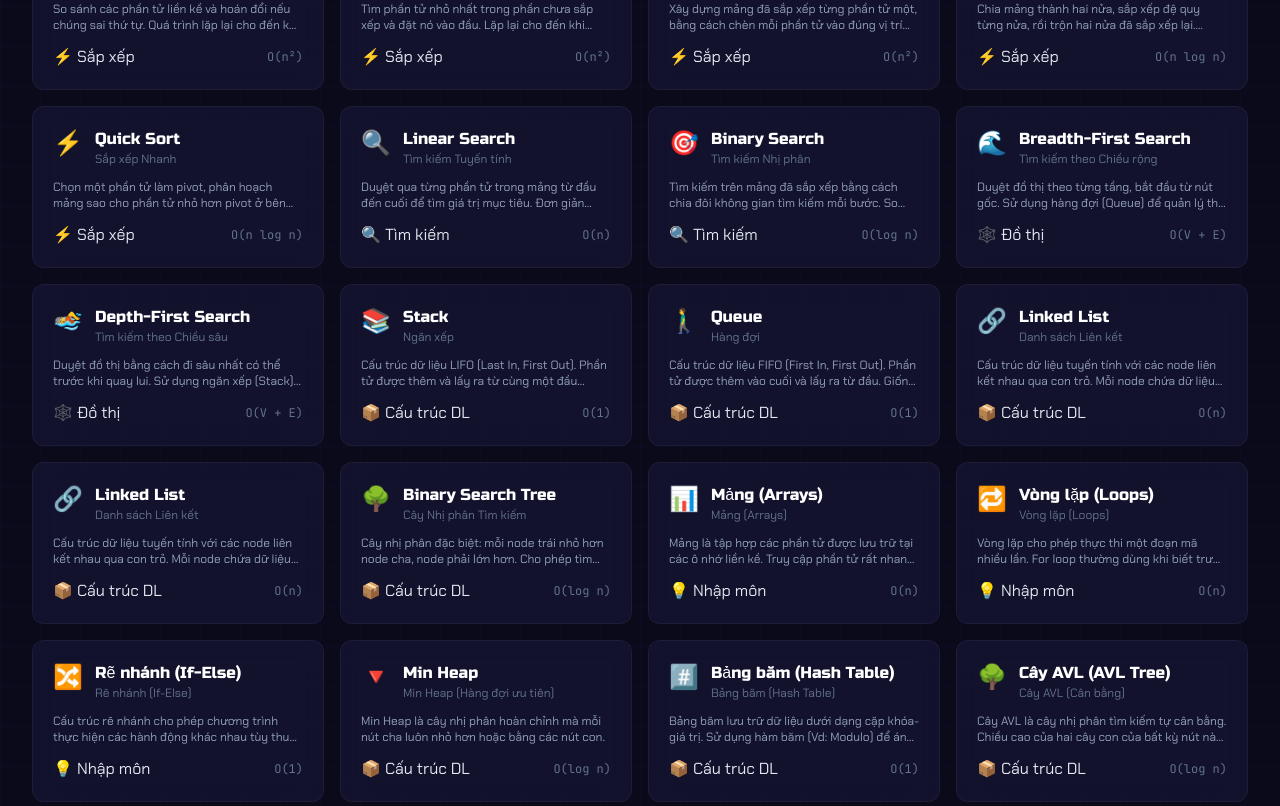
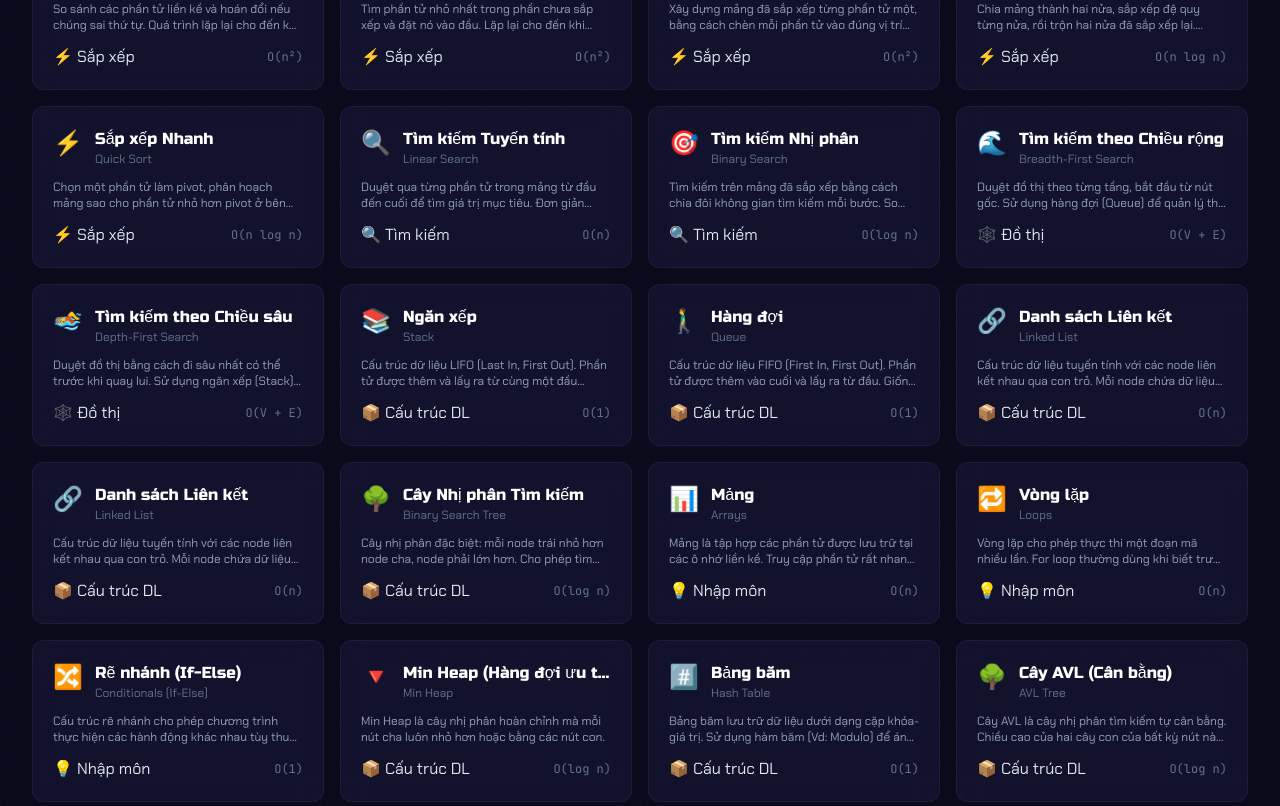
Before and after one commit to Nhqvu2005/AlgoVerse, a Next.js app: page / in a window 1280 px wide. Shown: the part 1154-1960 px from the top of the page. Built offline with nearby package versions, Linux system fonts and the light colour scheme.

Commit message:
feat: Add bilingual name/category display - swap based on locale

```diff
--- a/src/app/algorithms/[slug]/page.tsx
+++ b/src/app/algorithms/[slug]/page.tsx
@@ -173,8 +173,8 @@ export default function AlgorithmPage() {
                         <div className="flex items-center gap-3">
                             <span className="text-3xl">{algo.icon}</span>
                             <div>
-                                <h1 className="font-heading text-2xl md:text-3xl text-white">{algo.name}</h1>
-                                <p className="text-text-muted text-sm">{algo.nameVi}</p>
+                                <h1 className="font-heading text-2xl md:text-3xl text-white">{locale === 'vi' ? algo.nameVi : algo.name}</h1>
+                                <p className="text-text-muted text-sm">{locale === 'vi' ? algo.name : algo.nameVi}</p>
                             </div>
                         </div>
 
--- a/src/app/page.tsx
+++ b/src/app/page.tsx
@@ -111,8 +111,8 @@ export default function HomePage() {
                   key={cat}
                   onClick={() => setActiveCategory(cat)}
                   className={`px-4 py-2 rounded-lg text-sm font-medium transition-all duration-200 ${activeCategory === cat
-                      ? 'bg-primary/20 text-primary-light border border-primary/40 shadow-glow-sm'
-                      : 'bg-surface/50 text-text-secondary border border-white/5 hover:border-primary/20 hover:text-white'
+                    ? 'bg-primary/20 text-primary-light border border-primary/40 shadow-glow-sm'
+                    : 'bg-surface/50 text-text-secondary border border-white/5 hover:border-primary/20 hover:text-white'
                     }`}
                 >
                   {cat === 'all'
@@ -141,9 +141,9 @@ export default function HomePage() {
                     <span className="text-2xl">{algo.icon}</span>
                     <div className="flex-1 min-w-0">
                       <h3 className="font-heading text-base text-white group-hover:text-primary-light transition-colors truncate">
-                        {algo.name}
+                        {locale === 'vi' ? algo.nameVi : algo.name}
                       </h3>
-                      <p className="text-xs text-text-muted">{algo.nameVi}</p>
+                      <p className="text-xs text-text-muted">{locale === 'vi' ? algo.name : algo.nameVi}</p>
                     </div>
                   </div>
 
--- a/src/lib/algorithms/basics/arrays.ts
+++ b/src/lib/algorithms/basics/arrays.ts
@@ -77,8 +77,8 @@ arr.pop_back();`
 
 export const arrays: AlgorithmInfo = {
     slug: 'arrays',
-    name: 'Mảng (Arrays)',
-    nameVi: 'Mảng (Arrays)',
+    name: 'Arrays',
+    nameVi: 'Mảng',
     description: 'Mảng là tập hợp các phần tử được lưu trữ tại các ô nhớ liền kề. Truy cập phần tử rất nhanh theo chỉ số (O(1)).',
     descriptionEn: 'An Array is a collection of elements stored at contiguous memory locations. Accessing elements by index is very fast (O(1)).',
     category: 'concept',
--- a/src/lib/algorithms/basics/conditionals.ts
+++ b/src/lib/algorithms/basics/conditionals.ts
@@ -75,7 +75,7 @@ cout << result << endl;`
 
 export const conditionals: AlgorithmInfo = {
     slug: 'conditionals',
-    name: 'Rẽ nhánh (If-Else)',
+    name: 'Conditionals (If-Else)',
     nameVi: 'Rẽ nhánh (If-Else)',
     description: 'Cấu trúc rẽ nhánh cho phép chương trình thực hiện các hành động khác nhau tùy thuộc vào điều kiện boolean.',
     descriptionEn: 'Conditionals allow the program to execute different actions based on boolean conditions.',
--- a/src/lib/algorithms/basics/loops.ts
+++ b/src/lib/algorithms/basics/loops.ts
@@ -64,8 +64,8 @@ while (count > 0) {
 
 export const loops: AlgorithmInfo = {
     slug: 'loops',
-    name: 'Vòng lặp (Loops)',
-    nameVi: 'Vòng lặp (Loops)',
+    name: 'Loops',
+    nameVi: 'Vòng lặp',
     description: 'Vòng lặp cho phép thực thi một đoạn mã nhiều lần. For loop thường dùng khi biết trước số lần lặp, While loop dùng khi lặp theo điều kiện.',
     descriptionEn: 'Loops allow executing a block of code multiple times. For loops are used when the number of iterations is known, While loops are condition-based.',
     category: 'concept',
--- a/src/lib/algorithms/dataStructures/avlTree.ts
+++ b/src/lib/algorithms/dataStructures/avlTree.ts
@@ -79,7 +79,7 @@ Node* insert(Node* node, int key) {
 
 export const avlTree: AlgorithmInfo = {
     slug: 'avl-tree',
-    name: 'Cây AVL (AVL Tree)',
+    name: 'AVL Tree',
     nameVi: 'Cây AVL (Cân bằng)',
     description: 'Cây AVL là cây nhị phân tìm kiếm tự cân bằng. Chiều cao của hai cây con của bất kỳ nút nào chỉ chênh lệch tối đa là 1.',
     descriptionEn: 'AVL Tree is a self-balancing Binary Search Tree. The heights of the two child subtrees of any node differ by at most one.',
--- a/src/lib/algorithms/dataStructures/hashTable.ts
+++ b/src/lib/algorithms/dataStructures/hashTable.ts
@@ -102,8 +102,8 @@ void insert(int key) {
 
 export const hashTable: AlgorithmInfo = {
     slug: 'hash-table',
-    name: 'Bảng băm (Hash Table)',
-    nameVi: 'Bảng băm (Hash Table)',
+    name: 'Hash Table',
+    nameVi: 'Bảng băm',
     description: 'Bảng băm lưu trữ dữ liệu dưới dạng cặp khóa-giá trị. Sử dụng hàm băm (Vd: Modulo) để ánh xạ khóa vào chỉ mục. Nếu hai khóa có cùng chỉ mục (Va chạm), ta dùng Chaining (Danh sách liên kết) hoặc Open Addressing.',
     descriptionEn: 'Hash Table stores data as key-value pairs using a hash function (e.g., Modulo). Checking for collisions (keys mapping to same index), handled via Chaining (Linked Lists) or Open Addressing.',
     category: 'data-structure',
```
